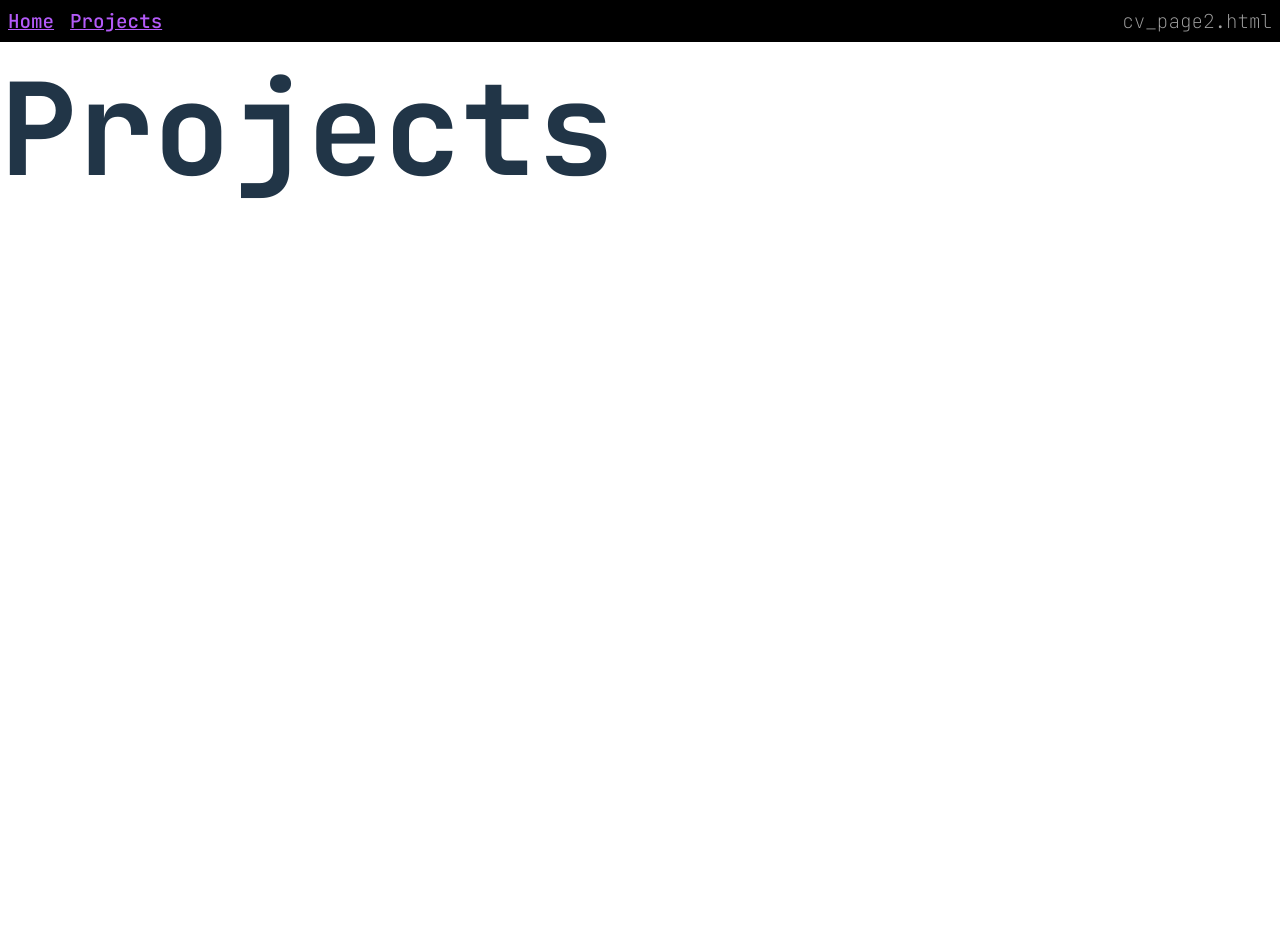
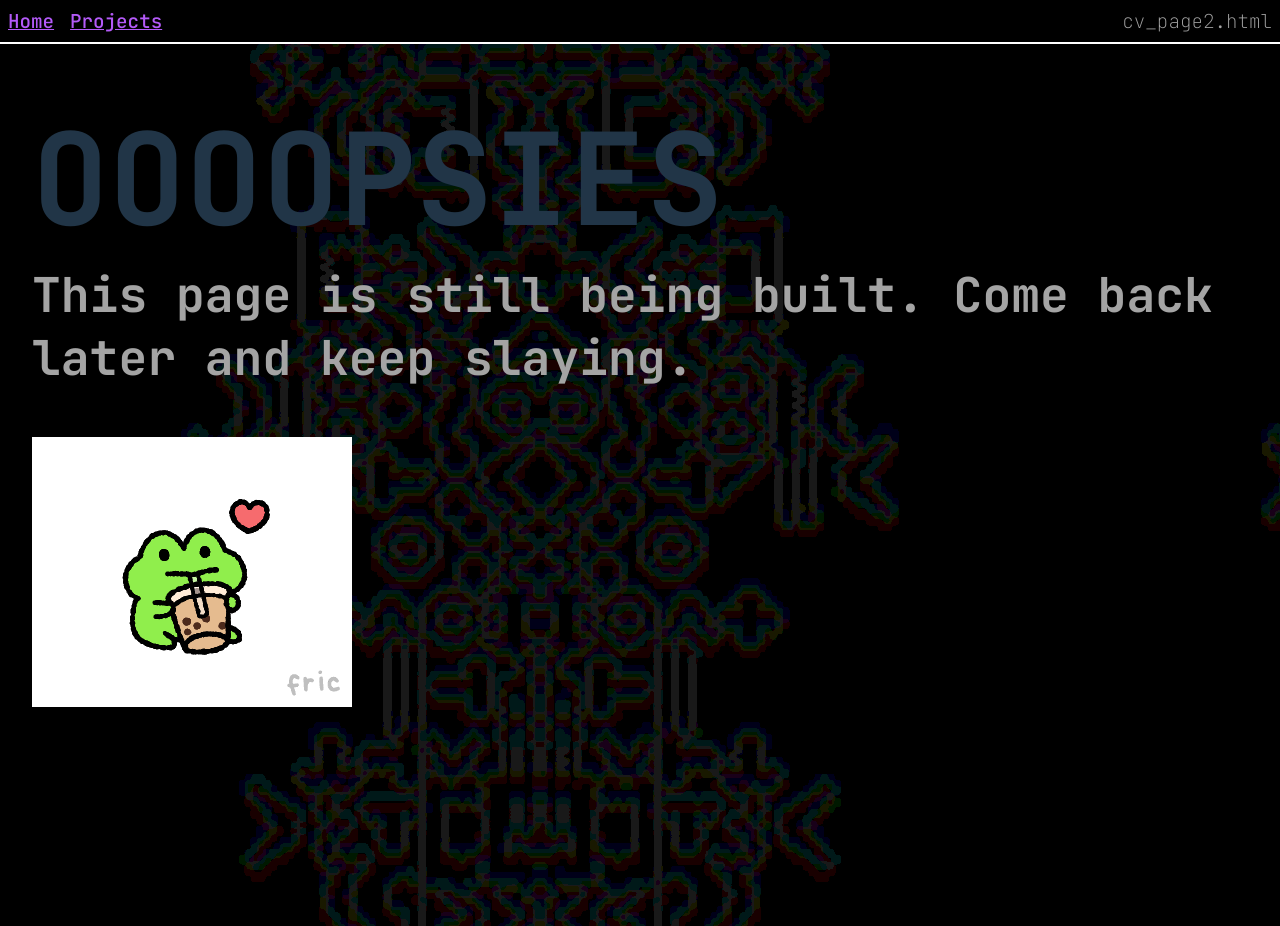
Before and after one commit to TPdkr/cv_page2, a React (Vite) app in the folder website/: page /cv_page2/projects in a window 1280 px wide. Before the commit the page ends 800 px from the top, so only its background shows below. Built offline with nearby package versions, Linux system fonts and the light colour scheme.

Commit message:
created an error building the page still thing

```diff
--- a/website/src/App.jsx
+++ b/website/src/App.jsx
@@ -2,6 +2,7 @@ import { BrowserRouter, Routes, Route, Link } from 'react-router-dom';
 import './App.css'
 import Navbar from './navbar/navbar';
 import MainPage from './mainpage/mainpage';
+import Building from './hidden_pages/building';
 
 /*
 <!--
@@ -17,9 +18,9 @@ function App() {
         <Navbar/>
           <Routes>
             <Route path="cv_page2/" element={<MainPage/>}></Route>
-            <Route path="cv_page2/projects/" element={<h1>Projects</h1>}></Route>
-            <Route path="cv_page2/error/" element={<h1>Error</h1>}></Route>
-            <Route path="cv_page2/notyet/" element={<h1>Not yet</h1>}></Route>
+            <Route path="cv_page2/projects/" element={<Building/>}></Route>
+            <Route path="cv_page2/error/" element={<Building/>}></Route>
+            <Route path="cv_page2/notyet/" element={<Building/>}></Route>
           </Routes>
       </BrowserRouter>
     </>
--- /dev/null
+++ b/website/src/hidden_pages/building.jsx
@@ -0,0 +1,14 @@
+import styles from "./building.module.css";
+import frog from "../assets/frog.gif"
+
+function Building(){
+    return(<div className={styles.building}>
+        <div className={styles.overlay}>
+            <h1>OOOOPSIES</h1>
+            <h3>This page is still being built. Come back later and keep slaying.</h3>
+            <img src={frog}/>
+        </div>
+    </div>);
+}
+
+export default Building
--- /dev/null
+++ b/website/src/hidden_pages/building.module.css
@@ -0,0 +1,17 @@
+.building{
+    background-image: url('../assets/glitch.gif');
+    background-repeat: repeat;
+    min-height: 100vh;
+}
+
+.overlay{
+    height: 100vh;
+    padding: 2rem;
+    padding-top: 50px;
+    background-color: rgba(0, 0, 0, 0.9);
+}
+
+.overlay h3{
+    color: var(--secondary);
+    margin-bottom: 3rem;
+}
```
Also changed, not shown: website/src/assets/frog.gif (added), website/src/assets/glitch.gif (added).
